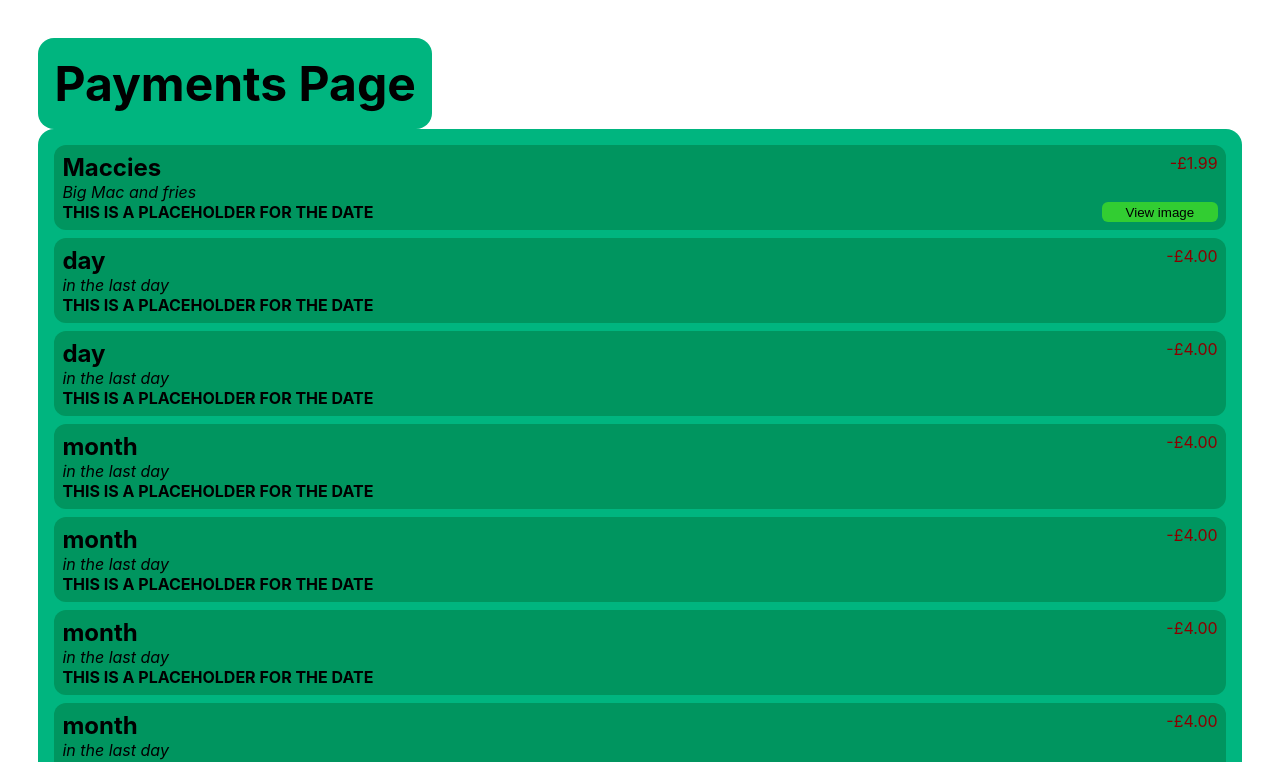
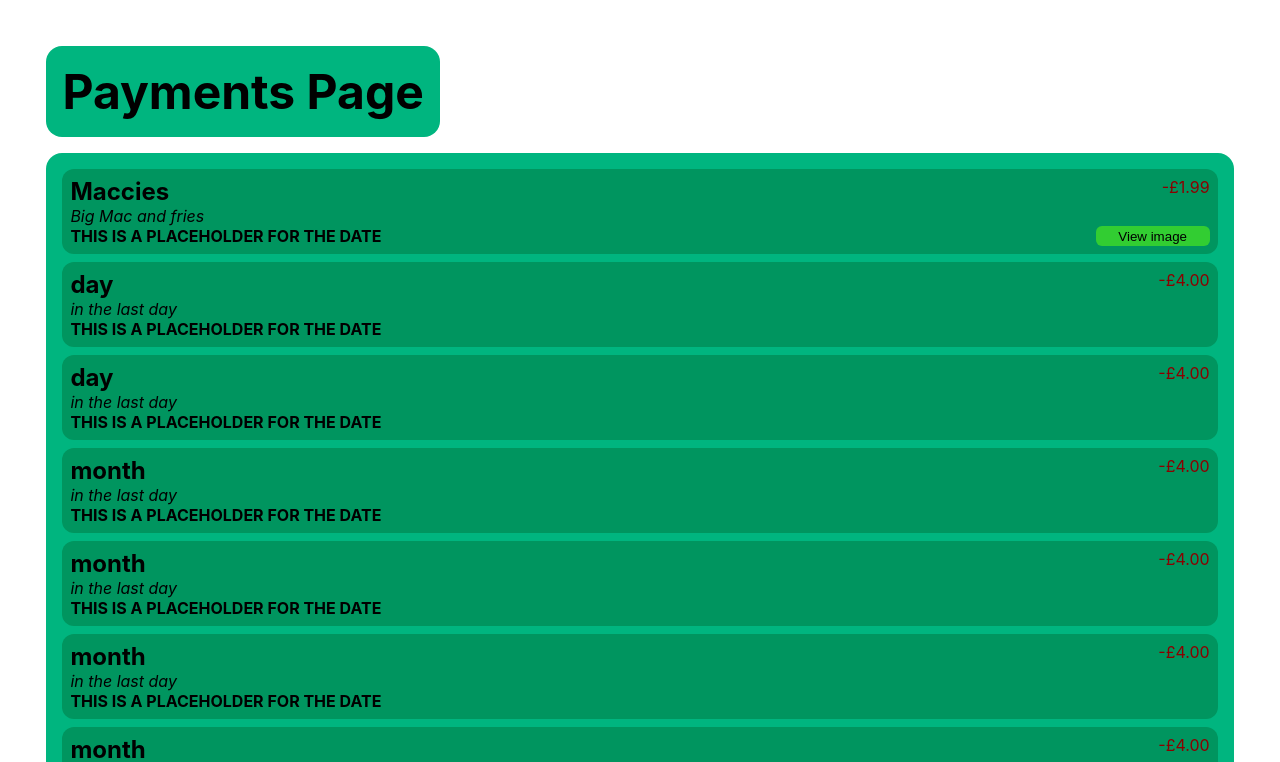
Before and after one commit to muhsin7/spending-tracker, a React (Create React App) app in the folder client/: page /payments in a window 1280 px wide. Shown: the top 762 px of the page. Built offline with nearby package versions, Linux system fonts and the light colour scheme; no server answers.

Commit message:
Add a margin to the payment page

```diff
--- a/client/src/styles/paymentsPage.css
+++ b/client/src/styles/paymentsPage.css
@@ -9,6 +9,7 @@
   display: inline-flex;
   border-radius: 16px;
   padding: 1rem;
+  margin: 0.5rem;
 }
 
 .payments-container {
@@ -19,6 +20,7 @@
   flex-direction: column;
   align-items: center;
   padding: 1rem;
+  margin: 0.5rem;
   border-radius: 16px;
 }
 
```
Also changed, not shown: 1 other file (tests, documents, lock files or other folders).
